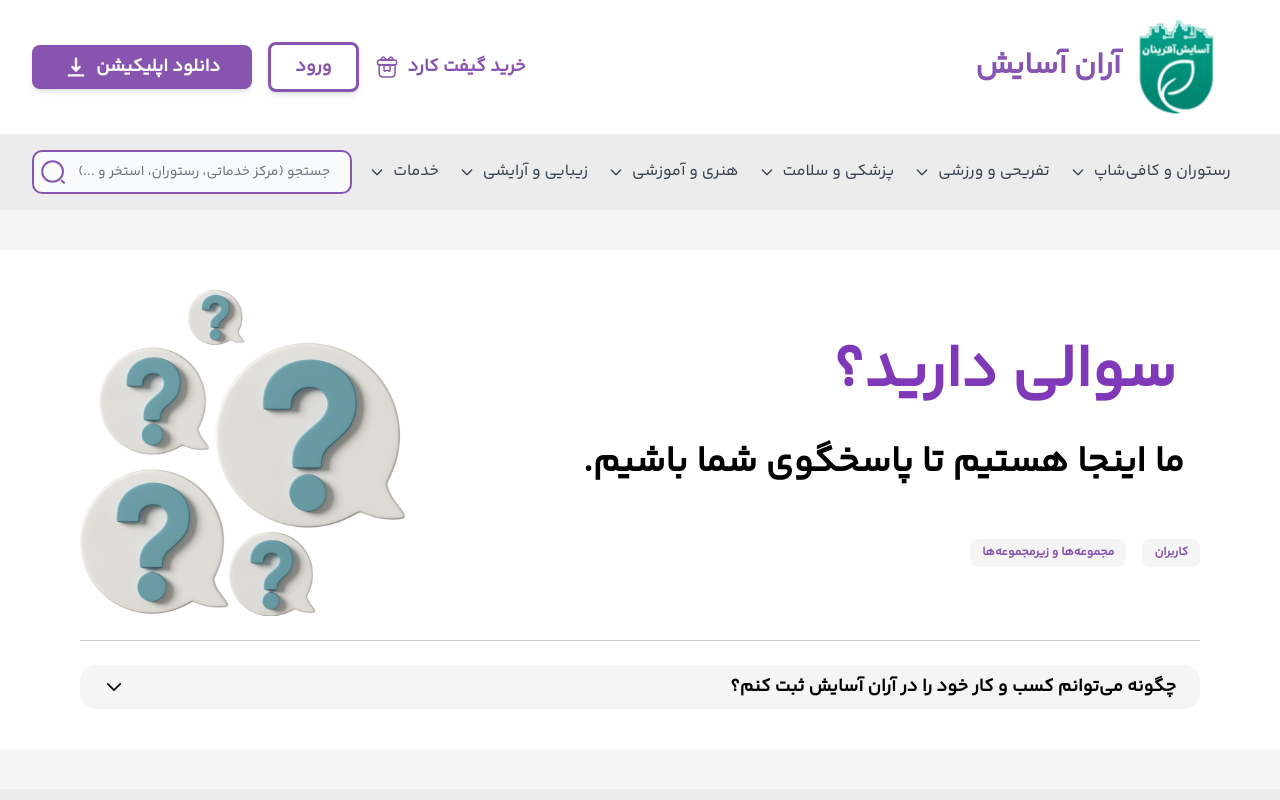
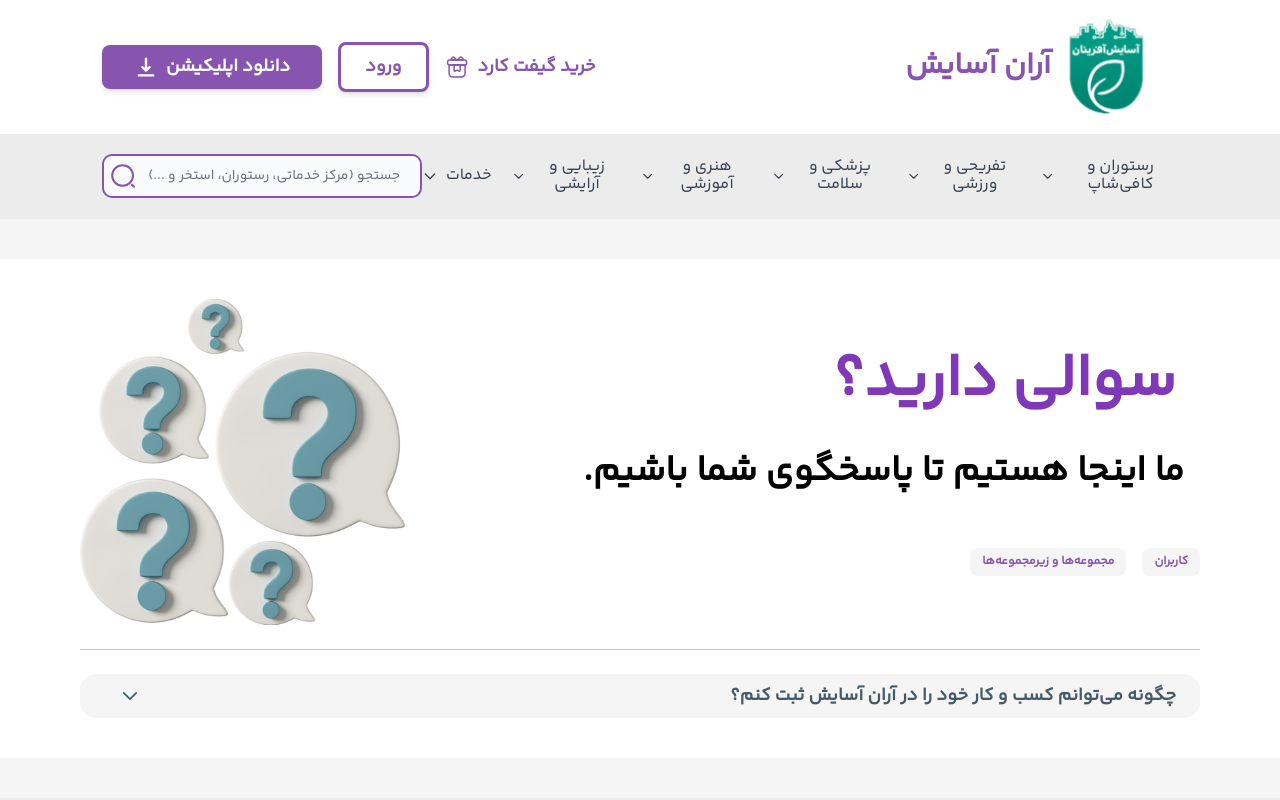
Before and after one commit to mohammad1382217/Aran-Asayesh, a React (Vite) app: page /Questions in a window 1280 px wide. Shown: the top 800 px of the page. Built offline with nearby package versions, Linux system fonts and the light colour scheme.

Commit message:
set material tailwind and flowbit react

```diff
--- a/tailwind.config.js
+++ b/tailwind.config.js
@@ -1,14 +1,19 @@
 /** @type {import('tailwindcss').Config} */
 
-export default {
+// add material-tailwind
+import withMT from "@material-tailwind/react/utils/withMT";
+
+export default withMT({
   content: [
-    "./index.html",
-    "./app/**/*.{js,ts,jsx,tsx,mdx}",
-    "./app/components/**/*.{js,ts,jsx,tsx,mdx}",
-    "node_modules/flowbite-react/lib/esm/**/*.js",
+    './index.html',
+    './app/**/*.{js,ts,jsx,tsx,mdx}',
+    './app/components/**/*.{js,ts,jsx,tsx,mdx}',
   ],
   theme: {
-    extend: {},
+    screens: {
+      'xs': {'max': '425px'},
+      // => @media (max-width: 425px) { ... }
+    },
   },
-  plugins: [require("flowbite/plugin")],
-};
+  plugins: [require('flowbite/plugin')],
+});
```
